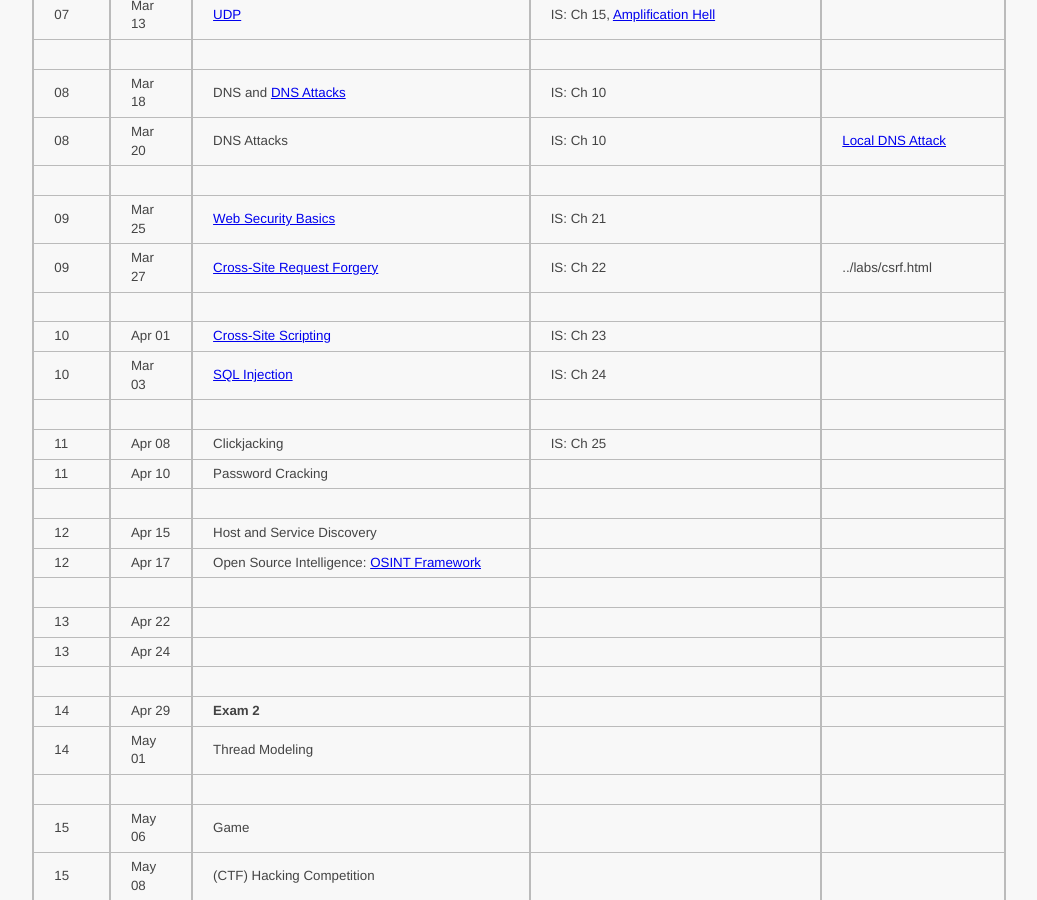
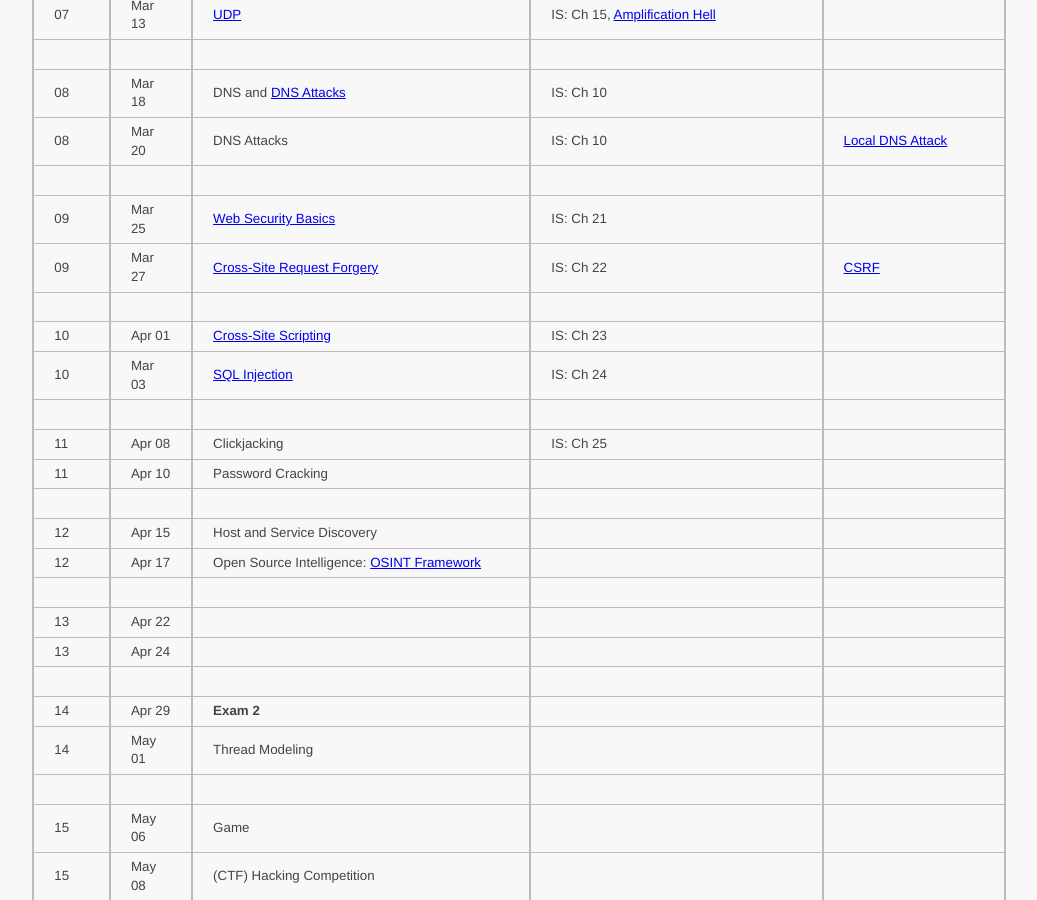
Before and after one commit to ycpcs/cs335-spring2025, a Jekyll site: the page built from schedule/index.md, in a window 1280 px wide and 900 px high, scrolled down 972 px. Shown: the whole window, without its empty margins (121-1158 px from the left). Built offline with Jekyll 4.4.1, drawn with Linux system fonts in a browser that asks for light colours.

Commit message:
update link

```diff
--- a/schedule/index.md
+++ b/schedule/index.md
@@ -35,7 +35,7 @@ IS: <a href="https://ycp.textbookx.com/book/Internet-Security-A-HandsOn-Approach
 > 08 | Mar 20 | DNS Attacks | IS: Ch 10 | [Local DNS Attack](../labs/dns_attack.html)
 > | | | |
 > 09 | Mar 25 | [Web Security Basics](../slides/Web_Security_Basics.pdf) | IS: Ch 21 |
-> 09 | Mar 27 | [Cross-Site Request Forgery](../slides/Web_CSRF.pdf) | IS: Ch 22 | ../labs/csrf.html
+> 09 | Mar 27 | [Cross-Site Request Forgery](../slides/Web_CSRF.pdf) | IS: Ch 22 | [CSRF](../labs/csrf.html)
 > | | | |
 > 10 | Apr 01 | [Cross-Site Scripting](../slides/Web_XSS.pdf) | IS: Ch 23 |
 > 10 | Mar 03 | [SQL Injection](../slides/Web_SQL_Injection.pdf) | IS: Ch 24 |
```
Also changed, not shown: labs/index.md (+1 -1 lines).
